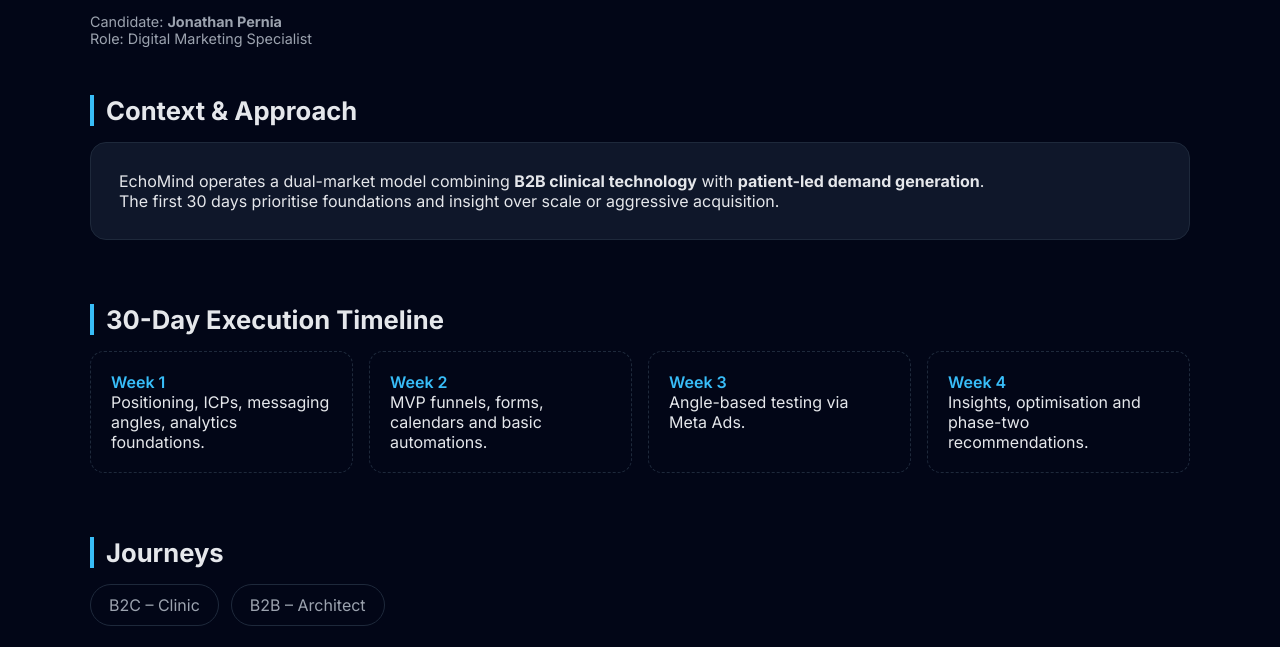
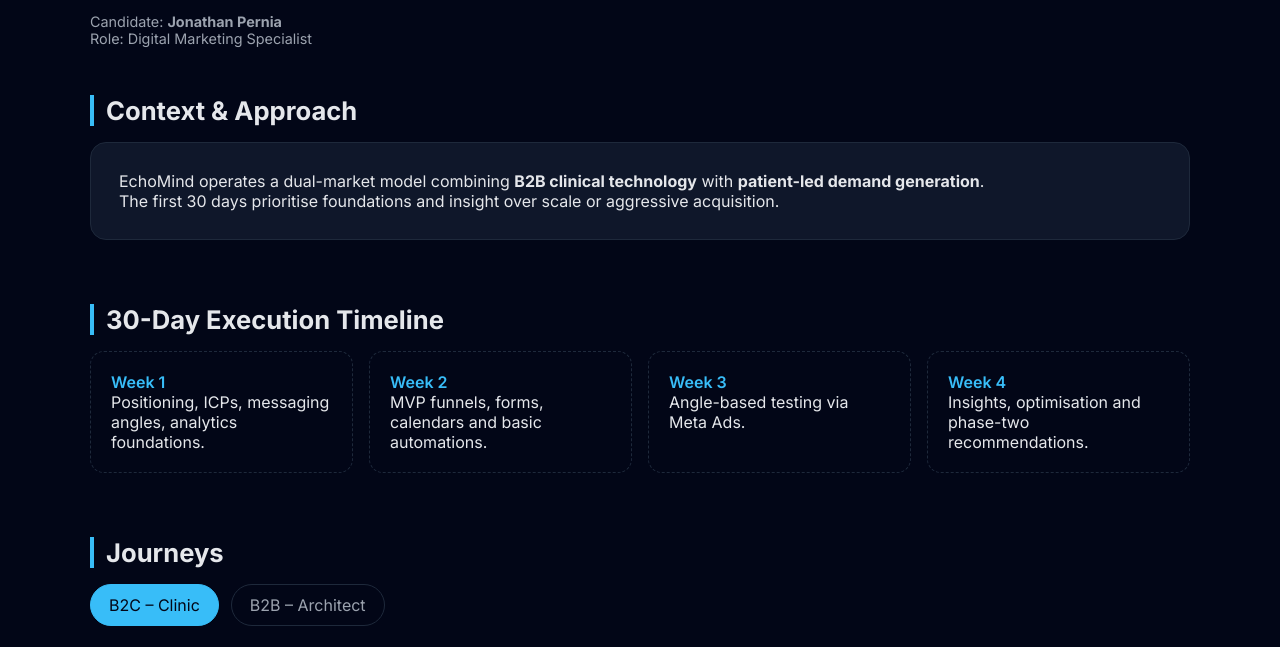
Before and after one commit to jonaticho18/EchoMind-30-Day-Marketing-Foundations-Plan, a plain HTML site: page index.html in a window 1280 px wide. Both pictures are taken after a click on the element "B2C – Clinic". Shown: the part 141-788 px from the top of the page. Drawn offline with Linux system fonts and the light colour scheme.

Commit message:
Update index.html

```diff
--- a/index.html
+++ b/index.html
@@ -21,7 +21,7 @@
 
 body{
   font-family:'Inter',sans-serif;
-  background:linear-gradient(180deg,#020617,#020617 40%,#020617);
+  background:linear-gradient(180deg,#020617,#020617);
   color:var(--text);
   padding:40px 20px;
 }
@@ -121,6 +121,7 @@
   border:1px solid var(--border);
   cursor:pointer;
   color:var(--muted);
+  user-select:none;
 }
 
 .tab.active{
@@ -129,15 +130,23 @@
   border-color:var(--accent);
 }
 
-.tab-content{display:none}
-.tab-content.active{display:block}
+.tab-content{
+  display:none;
+}
+
+.tab-content.active{
+  display:block;
+}
 
 ul{
   padding-left:18px;
   margin-top:12px;
 }
 
-li{margin-bottom:8px;color:#d1d5db}
+li{
+  margin-bottom:8px;
+  color:#d1d5db;
+}
 
 footer{
   border-top:1px solid var(--border);
@@ -148,11 +157,19 @@
 </style>
 
 <script>
-function openTab(tab){
-  document.querySelectorAll('.tab').forEach(t=>t.classList.remove('active'));
-  document.querySelectorAll('.tab-content').forEach(c=>c.classList.remove('active'));
-  document.getElementById(tab).classList.add('active');
-  document.getElementById(tab+'-content').classList.add('active');
+function openTab(button){
+  document.querySelectorAll('.tab').forEach(tab=>{
+    tab.classList.remove('active');
+  });
+
+  document.querySelectorAll('.tab-content').forEach(content=>{
+    content.classList.remove('active');
+  });
+
+  button.classList.add('active');
+
+  const target = button.getAttribute('data-target');
+  document.getElementById(target).classList.add('active');
 }
 </script>
 </head>
@@ -212,8 +229,12 @@
 <h2>Journeys</h2>
 
 <div class="tabs">
-  <div class="tab active" onclick="openTab('b2c')">B2C – Clinic</div>
-  <div class="tab" onclick="openTab('b2b')">B2B – Architect</div>
+  <div class="tab active" data-target="b2c-content" onclick="openTab(this)">
+    B2C – Clinic
+  </div>
+  <div class="tab" data-target="b2b-content" onclick="openTab(this)">
+    B2B – Architect
+  </div>
 </div>
 
 <div id="b2c-content" class="tab-content active">
@@ -231,7 +252,7 @@
     </div>
     <ul>
       <li>No diagnostic claims</li>
-      <li>Ethical, compliant framing</li>
+      <li>Ethical and compliant framing</li>
       <li>Leads segmented by interest</li>
     </ul>
   </div>
@@ -281,5 +302,6 @@
 </footer>
 
 </div>
+
 </body>
 </html>
```
